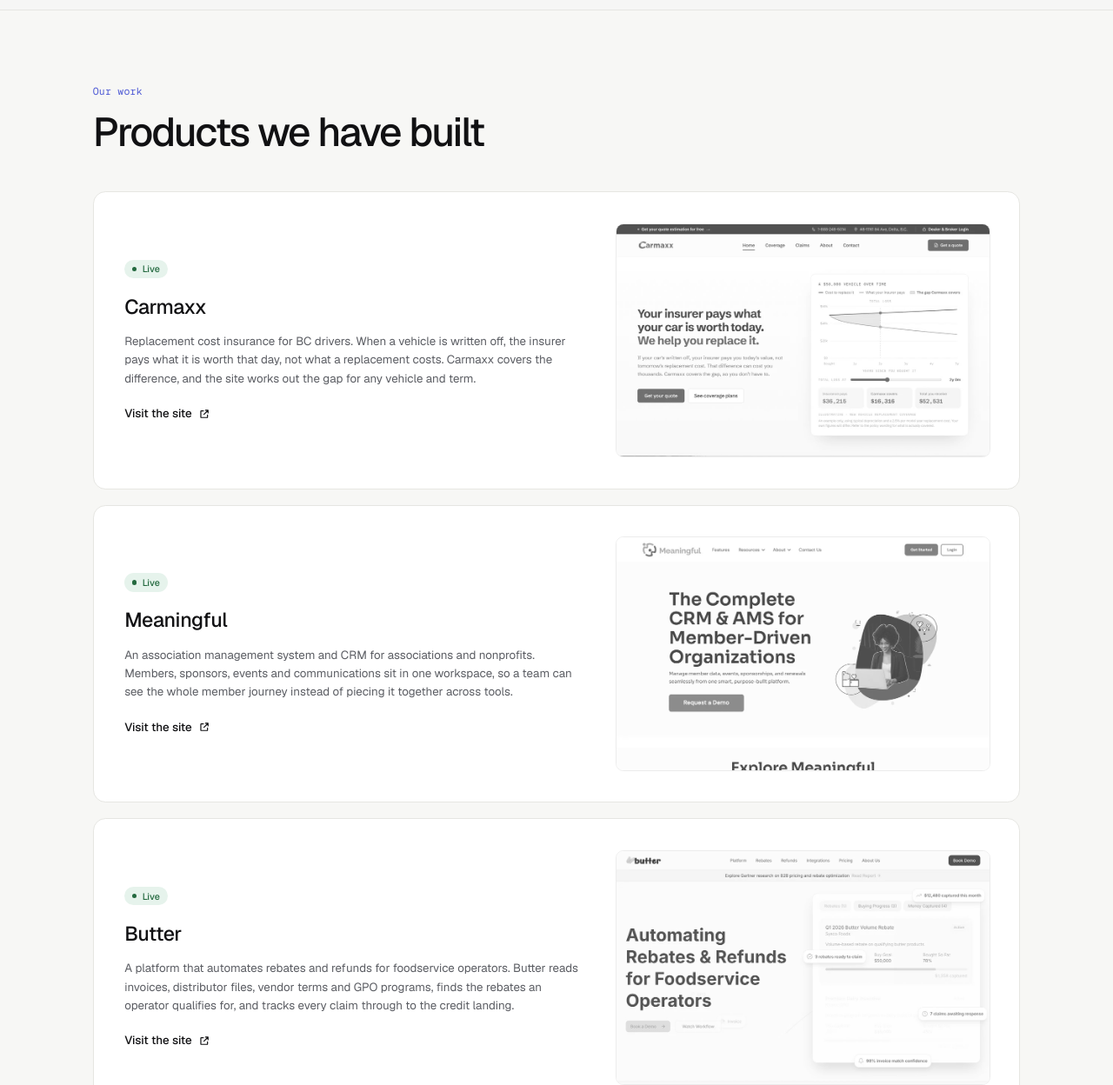
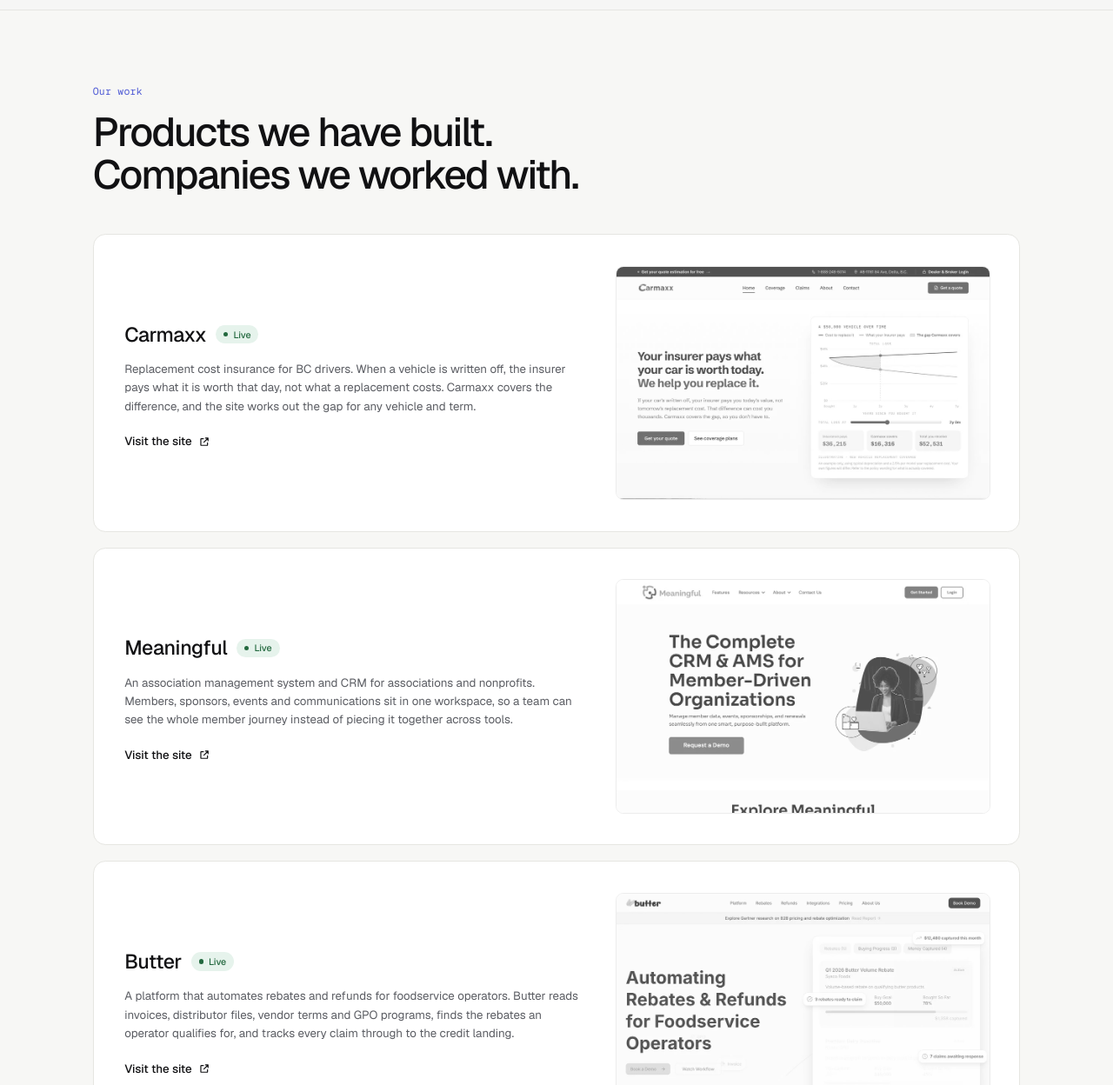
Before and after one commit to badgerbytesoftware/badgerbyte-website, a website: page work.html in a window 1280 px wide. Shown: the part 52-1300 px from the top of the page at 87% size. Drawn offline with nearby package versions, Linux system fonts and the light colour scheme.

Commit message:
Show status pill beside project titles and extend work heading

```diff
--- a/work.html
+++ b/work.html
@@ -86,13 +86,15 @@ a{color:#111113;text-decoration:none}a:hover{color:#4F5BD5}
 <section id="work" style="box-sizing: border-box; padding: 96px 120px 120px; display: flex; flex-direction: column; gap: 48px; background: #F7F7F5;">
 <div style="display: flex; flex-direction: column; gap: 18px; max-width: 760px;">
 <span style="font-family: 'Geist Mono', ui-monospace, monospace; font-size: 13px; color: #4F5BD5; letter-spacing: 0.02em;">Our work</span>
-<h2 style="margin: 0; font-size: 52px; line-height: 1.06; font-weight: 500; letter-spacing: -0.04em;">Products we have built</h2>
+<h2 style="margin: 0; font-size: 52px; line-height: 1.06; font-weight: 500; letter-spacing: -0.04em;">Products we have built. Companies we worked with.</h2>
 </div>
 <div style="display: flex; flex-direction: column; gap: 20px;">
 <article class="r-feature" style="border: 1px solid #E6E6E2; border-radius: 16px; background: #FFFFFF; padding: 40px; display: grid; grid-template-columns: 1fr 0.82fr; gap: 48px; align-items: center;">
 <div style="display: flex; flex-direction: column; align-items: flex-start; gap: 14px;">
+<div style="display: flex; align-items: center; gap: 12px; flex-wrap: wrap; margin: 6px 0 2px;">
+<h3 style="margin: 0; font-size: 26px; font-weight: 500; letter-spacing: -0.02em;">Carmaxx</h3>
 <span style="display: flex; align-items: center; gap: 7px; height: 24px; padding: 0 10px; border-radius: 999px; background: #E6F3EC; color: #23693F; font-size: 12px; font-weight: 500;"><span style="width: 6px; height: 6px; border-radius: 50%; background: #23693F;"></span>Live</span>
-<h3 style="margin: 6px 0 2px; font-size: 26px; font-weight: 500; letter-spacing: -0.02em;">Carmaxx</h3>
+</div>
 <p style="margin: 0; font-size: 15px; line-height: 1.6; color: #5B5D63;">Replacement cost insurance for BC drivers. When a vehicle is written off, the insurer pays what it is worth that day, not what a replacement costs. Carmaxx covers the difference, and the site works out the gap for any vehicle and term.</p>
 <a href="https://carmaxx.pages.dev/" target="_blank" rel="noopener noreferrer" aria-label="Visit the Carmaxx site, opens in a new tab" style="margin-top: 10px; font-size: 15px; font-weight: 500; color: #111113; display: flex; align-items: center; gap: 8px;">Visit the site<svg width="16" height="16" viewBox="0 0 24 24" fill="none" stroke="currentColor" stroke-width="2" stroke-linecap="round" stroke-linejoin="round" aria-hidden="true"><path d="M14 5h5v5M19 5l-8 8"></path><path d="M18 14v4a1 1 0 0 1-1 1H6a1 1 0 0 1-1-1V7a1 1 0 0 1 1-1h4"></path></svg></a>
 </div>
@@ -100,8 +102,10 @@ a{color:#111113;text-decoration:none}a:hover{color:#4F5BD5}
 </article>
 <article class="r-feature" style="border: 1px solid #E6E6E2; border-radius: 16px; background: #FFFFFF; padding: 40px; display: grid; grid-template-columns: 1fr 0.82fr; gap: 48px; align-items: center;">
 <div style="display: flex; flex-direction: column; align-items: flex-start; gap: 14px;">
+<div style="display: flex; align-items: center; gap: 12px; flex-wrap: wrap; margin: 6px 0 2px;">
+<h3 style="margin: 0; font-size: 26px; font-weight: 500; letter-spacing: -0.02em;">Meaningful</h3>
 <span style="display: flex; align-items: center; gap: 7px; height: 24px; padding: 0 10px; border-radius: 999px; background: #E6F3EC; color: #23693F; font-size: 12px; font-weight: 500;"><span style="width: 6px; height: 6px; border-radius: 50%; background: #23693F;"></span>Live</span>
-<h3 style="margin: 6px 0 2px; font-size: 26px; font-weight: 500; letter-spacing: -0.02em;">Meaningful</h3>
+</div>
 <p style="margin: 0; font-size: 15px; line-height: 1.6; color: #5B5D63;">An association management system and CRM for associations and nonprofits. Members, sponsors, events and communications sit in one workspace, so a team can see the whole member journey instead of piecing it together across tools.</p>
 <a href="https://www.meaningful.ca/" target="_blank" rel="noopener noreferrer" aria-label="Visit the Meaningful site, opens in a new tab" style="margin-top: 10px; font-size: 15px; font-weight: 500; color: #111113; display: flex; align-items: center; gap: 8px;">Visit the site<svg width="16" height="16" viewBox="0 0 24 24" fill="none" stroke="currentColor" stroke-width="2" stroke-linecap="round" stroke-linejoin="round" aria-hidden="true"><path d="M14 5h5v5M19 5l-8 8"></path><path d="M18 14v4a1 1 0 0 1-1 1H6a1 1 0 0 1-1-1V7a1 1 0 0 1 1-1h4"></path></svg></a>
 </div>
@@ -109,8 +113,10 @@ a{color:#111113;text-decoration:none}a:hover{color:#4F5BD5}
 </article>
 <article class="r-feature" style="border: 1px solid #E6E6E2; border-radius: 16px; background: #FFFFFF; padding: 40px; display: grid; grid-template-columns: 1fr 0.82fr; gap: 48px; align-items: center;">
 <div style="display: flex; flex-direction: column; align-items: flex-start; gap: 14px;">
+<div style="display: flex; align-items: center; gap: 12px; flex-wrap: wrap; margin: 6px 0 2px;">
+<h3 style="margin: 0; font-size: 26px; font-weight: 500; letter-spacing: -0.02em;">Butter</h3>
 <span style="display: flex; align-items: center; gap: 7px; height: 24px; padding: 0 10px; border-radius: 999px; background: #E6F3EC; color: #23693F; font-size: 12px; font-weight: 500;"><span style="width: 6px; height: 6px; border-radius: 50%; background: #23693F;"></span>Live</span>
-<h3 style="margin: 6px 0 2px; font-size: 26px; font-weight: 500; letter-spacing: -0.02em;">Butter</h3>
+</div>
 <p style="margin: 0; font-size: 15px; line-height: 1.6; color: #5B5D63;">A platform that automates rebates and refunds for foodservice operators. Butter reads invoices, distributor files, vendor terms and GPO programs, finds the rebates an operator qualifies for, and tracks every claim through to the credit landing.</p>
 <a href="https://www.buttersystem.com/" target="_blank" rel="noopener noreferrer" aria-label="Visit the Butter site, opens in a new tab" style="margin-top: 10px; font-size: 15px; font-weight: 500; color: #111113; display: flex; align-items: center; gap: 8px;">Visit the site<svg width="16" height="16" viewBox="0 0 24 24" fill="none" stroke="currentColor" stroke-width="2" stroke-linecap="round" stroke-linejoin="round" aria-hidden="true"><path d="M14 5h5v5M19 5l-8 8"></path><path d="M18 14v4a1 1 0 0 1-1 1H6a1 1 0 0 1-1-1V7a1 1 0 0 1 1-1h4"></path></svg></a>
 </div>
```
